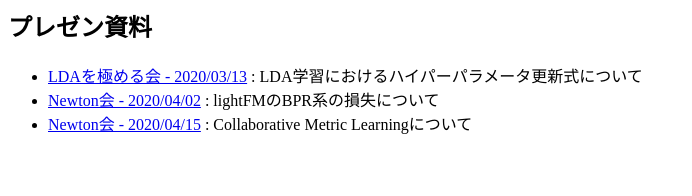
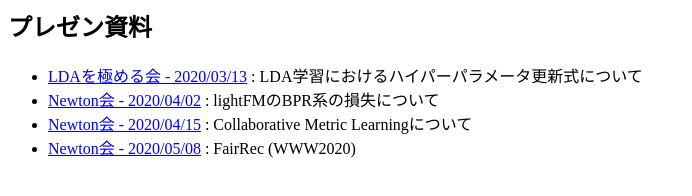
Before and after one commit to tnakae/MLlearn, a plain HTML site: page index.html in a window 1280 px wide. Shown: the whole page, without its empty margins (0-692 px from the left). Drawn offline with Linux system fonts and the light colour scheme.

Commit message:
Added 20200508 to index

```diff
--- a/index.html
+++ b/index.html
@@ -12,6 +12,8 @@
 				lightFMのBPR系の損失について</li>
 			<li><a href="./Newton_20200415.html">Newton会 - 2020/04/15</a> :
 				Collaborative Metric Learningについて</li>
+                        <li><a href="./Newton_20200508.html">Newton会 - 2020/05/08</a> :
+                                FairRec (WWW2020)</li>
 			</ul>
 	</body>
 </html>
```
